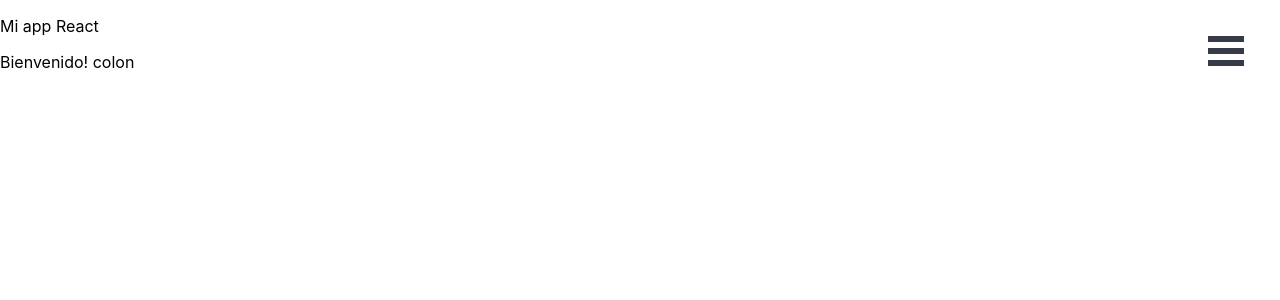
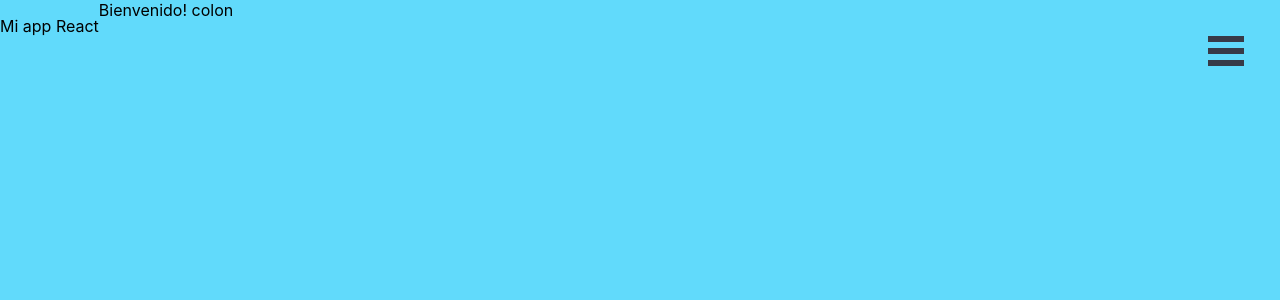
Before and after one commit to estebanbernal12/miappreact, a React (Create React App) app: page / in a window 1280 px wide. Shown: the top 300 px of the page. Built offline with nearby package versions, Linux system fonts and the light colour scheme.

Commit message:
4 commit

```diff
--- a/src/App.css
+++ b/src/App.css
@@ -146,6 +146,24 @@
   font-family: sans-serif;
   height: 100vh;
 }
+
+.App-content {
+  background-color: #61dafb;
+  display: flex;
+  min-height: 100vh;
+
+  /*
+
+  justify-content: center;
+  flex-direction: column;
+  align-items: center;
+
+  font-size: calc(10px + 2vmin);
+  color: white;
+  */
+}
+
+
 #page-wrap {
   text-align: center;
   overflow: auto;
--- a/src/App.js
+++ b/src/App.js
@@ -40,6 +40,7 @@
 
   return (
     <div className="App">
+
       <div className="App-content">
 
          <Menunav/>
```
